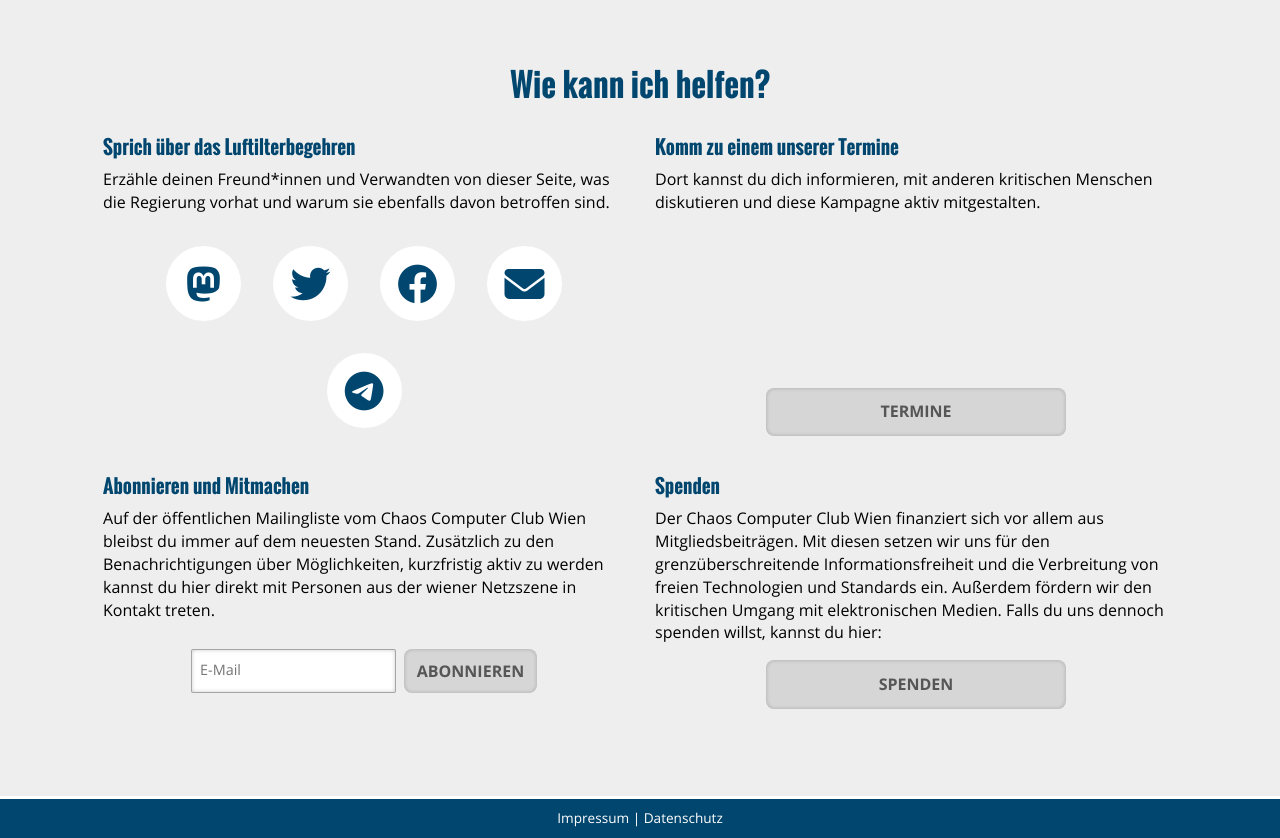
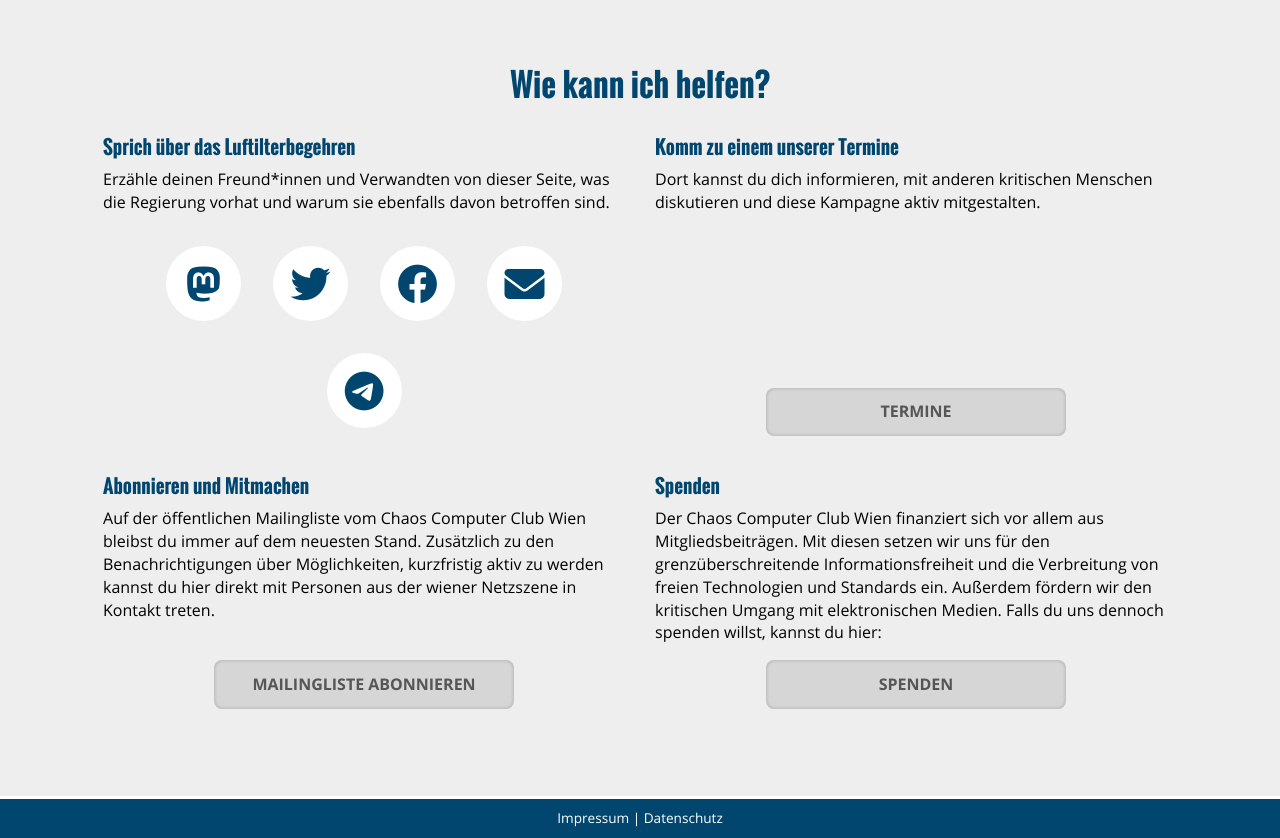
Before and after one commit to c3wien/Poke-That-Gmeind, a Python web app: template luftfilterbegehren/templates/general/share.html in a window 1280 px wide. Shown: the part 98-936 px from the top of the page. Run offline with Jinja, Linux system fonts and the light colour scheme; the template is opened without the code that fills it, so the values that code supplies are empty; some libraries are stand-ins or nearby versions.

Commit message:
Abonnieren-Button angepasst da keine CSRF-Verifizierung

```diff
--- a/luftfilterbegehren/templates/general/share.html
+++ b/luftfilterbegehren/templates/general/share.html
@@ -48,10 +48,7 @@
                 <div class="column">
                     <h4>Abonnieren und Mitmachen</h4>
                     <p>Auf der öffentlichen Mailingliste vom Chaos Computer Club Wien bleibst du immer auf dem neuesten Stand. Zusätzlich zu den Benachrichtigungen über Möglichkeiten, kurzfristig aktiv zu werden kannst du hier direkt mit Personen aus der wiener Netzszene in Kontakt treten.</p>
-                    <form class="row bottom" action="https://lists.c3w.at/postorius/lists/public.lists.c3w.at/" method="post">
-                        <input name="email" placeholder="E-Mail" type="email" class="stick" />
-                        <button class="btn btn-back stick">Abonnieren</button>
-                    </form>
+                    <a class="btn btn-back bottom" href="https://lists.c3w.at/postorius/lists/public.lists.c3w.at/">Mailingliste abonnieren</a>
                 </div>
                 <div class="column">
                     <h4>Spenden</h4>
```
